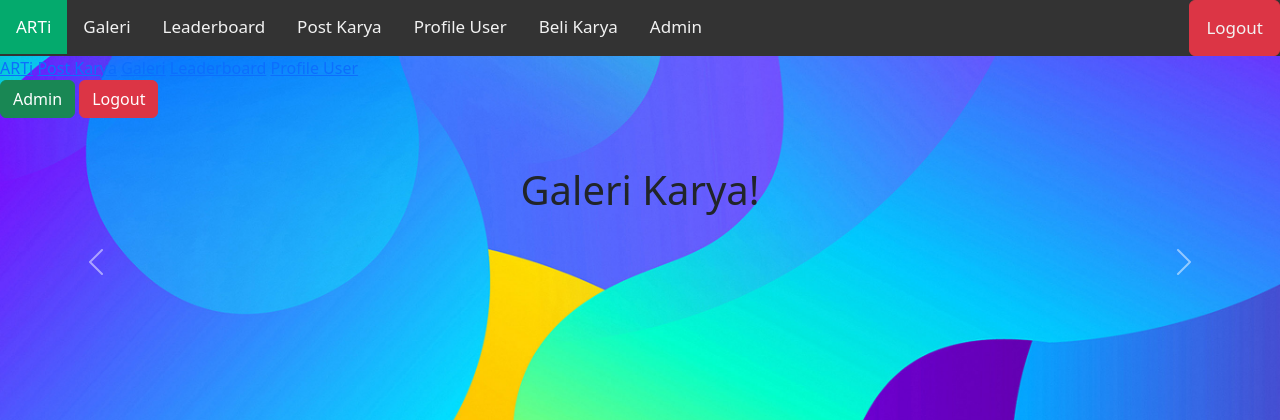
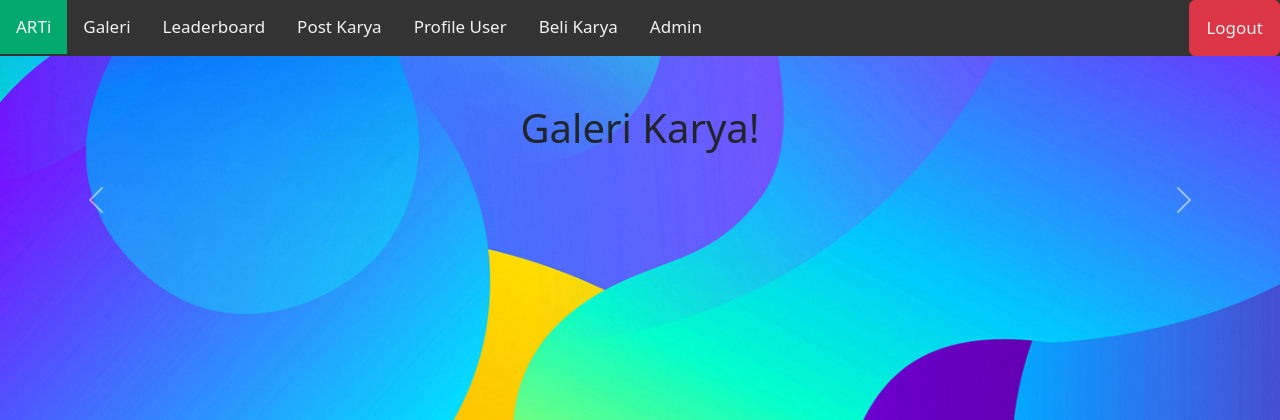
Before and after one commit to alvinxrw2002/E05-Arti, a Django app: page /galeri/show_galeri/ in a window 1280 px wide. Shown: the top 420 px of the page. Run offline with Django 4.2, Linux system fonts and the light colour scheme; the visitor is signed in with stand-in values (Sample User, id 1); data that the repository does not hold is empty.

Commit message:
menghapus navbar

```diff
--- a/galeri/templates/show_galeri.html
+++ b/galeri/templates/show_galeri.html
@@ -18,20 +18,6 @@
         text-align: center;
     }
 </style>
-<nav>
-    <a href="{% url 'arti:index' %}">ARTi</a>
-    <a href="{% url 'arti:post_karya' %}">Post Karya</a>
-    <a href="#">Galeri</a>
-    <a href="{% url 'leaderboard:show_leaderboard' %}">Leaderboard</a>
-    <a href="{% url 'profileuser:show_profile' %}">Profile User</a>
-    <div class="topnav-right">
-        {% if user.is_superuser %}
-        <a class="btn btn-success" href="admin/">Admin</a>
-        {% endif %}
-        <a class="btn btn-danger" href="{% url 'arti:logout' %}">Logout</a>
-    </div>
-    <div class="animation start-home"></div>
-</nav>
 
 <h1 class="my-5 mx-5 h-100">Galeri Karya!</h1>
 <div id="carouselExampleControls" class="carousel slide centered-section my-5" data-bs-ride="carousel">
--- a/templates/base.html
+++ b/templates/base.html
@@ -19,7 +19,7 @@
   <script src="https://ajax.googleapis.com/ajax/libs/jquery/3.6.0/jquery.min.js"></script>
   <nav class="topnav" id="myTopnav">
     <a href="#" class="active">ARTi</a>
-    <a href="{% url 'arti:galeri' %}">Galeri</a>
+    <a href="{% url 'galeri:show_galeri' %}">Galeri</a>
     <a href="{% url 'leaderboard:show_leaderboard' %}">Leaderboard</a>
     {% if user.is_authenticated %}
     <a href="{% url 'arti:post_karya' %}">Post Karya</a>
```
